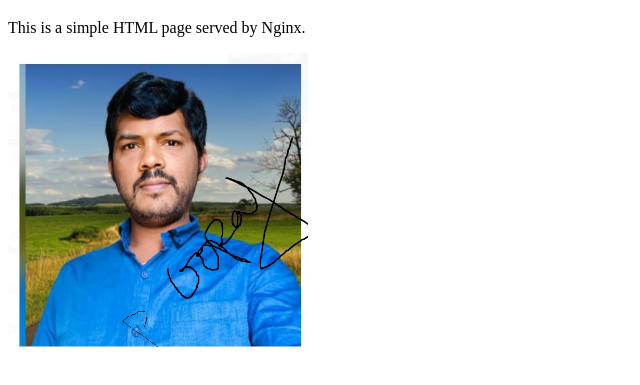
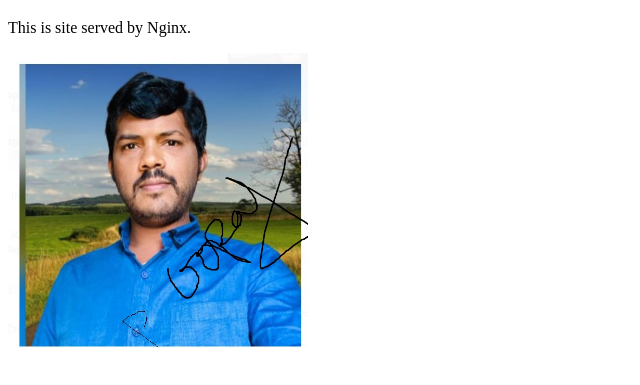
Before and after one commit to gopalraj321/hello-world, a plain HTML site: page index.html in a window 1280 px wide. Shown: the part 61-446 px from the top of the page, without its empty margins (0-640 px from the left). Drawn offline with Linux system fonts and the light colour scheme.

Commit message:
Update index.html

```diff
--- a/index.html
+++ b/index.html
@@ -6,7 +6,7 @@
 </head>
 <body>
     <h1>Welcome to Gopralraj Website!</h1>
-    <p>This is a simple HTML page served by Nginx.</p>
+    <p>This is site served by Nginx.</p>
     <img src="images/my-image1.jpg" alt="Sample Image" width="300">
 </body>
 </html>
```
